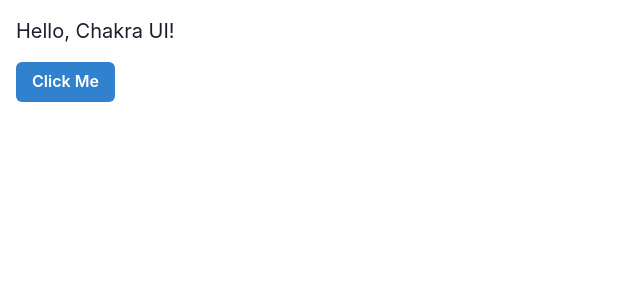
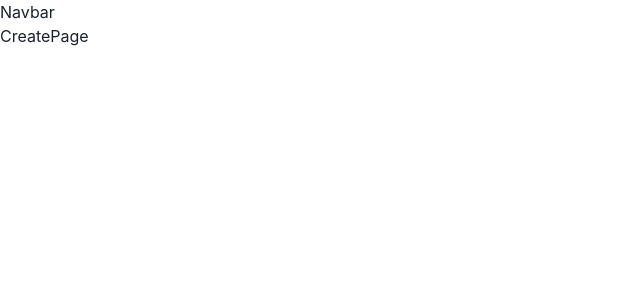
Before and after one commit to fallf/wish-list, a React (Vite) app in the folder frontend/: page /create in a window 1280 px wide. Shown: the top 300 px of the page, without its empty margins (0-640 px from the left). Built offline with nearby package versions, Linux system fonts and the light colour scheme.

Commit message:
created components and pages

```diff
--- a/frontend/src/App.jsx
+++ b/frontend/src/App.jsx
@@ -1,12 +1,18 @@
-import { Button, Box, Text } from "@chakra-ui/react";
+import { Box } from "@chakra-ui/react";
+import { Routes, Route } from "react-router-dom";
+import CreatePage from "./pages/CreatePage";
+import HomePage from "./pages/HomePage";
+import Navbar from "./components/Navbar";
 
 function App() {
   return (
-    <Box p={4}>
-      <Text fontSize="xl">Hello, Chakra UI!</Text>
-      <Button colorScheme="blue" mt={4}>
-        Click Me
-      </Button>
+    <Box minH={"100vh"}>
+      <Navbar />
+      {/* ✅ Wrap Routes around Route components */}
+      <Routes>
+        <Route path="/" element={<HomePage />} />
+        <Route path="/create" element={<CreatePage />} />
+      </Routes>
     </Box>
   );
 }
--- /dev/null
+++ b/frontend/src/components/Navbar.jsx
@@ -0,0 +1,7 @@
+import React from "react";
+
+function Navbar() {
+  return <div>Navbar</div>;
+}
+
+export default Navbar;
--- a/frontend/src/main.jsx
+++ b/frontend/src/main.jsx
@@ -4,12 +4,15 @@
 import App from "./App";
 
 import * as Chakra from "@chakra-ui/react";
+import { BrowserRouter } from "react-router-dom";
 console.log(Chakra);
 
 ReactDOM.createRoot(document.getElementById("root")).render(
   <React.StrictMode>
-    <ChakraProvider>
-      <App />
-    </ChakraProvider>
+    <BrowserRouter>
+      <ChakraProvider>
+        <App />
+      </ChakraProvider>
+    </BrowserRouter>
   </React.StrictMode>
 );
--- /dev/null
+++ b/frontend/src/pages/CreatePage.jsx
@@ -0,0 +1,7 @@
+import React from "react";
+
+function CreatePage() {
+  return <div>CreatePage</div>;
+}
+
+export default CreatePage;
--- /dev/null
+++ b/frontend/src/pages/HomePage.jsx
@@ -0,0 +1,7 @@
+import React from "react";
+
+function HomePage() {
+  return <div>HomePage</div>;
+}
+
+export default HomePage;
--- a/package.json
+++ b/package.json
@@ -13,7 +13,8 @@
   "dependencies": {
     "dotenv": "^16.4.7",
     "express": "^4.21.2",
-    "mongoose": "^8.10.0"
+    "mongoose": "^8.10.0",
+    "react-router-dom": "^7.3.0"
   },
   "devDependencies": {
     "nodemon": "^3.1.9"
```
Also changed, not shown: 2 other files (tests, documents, lock files or other folders).
